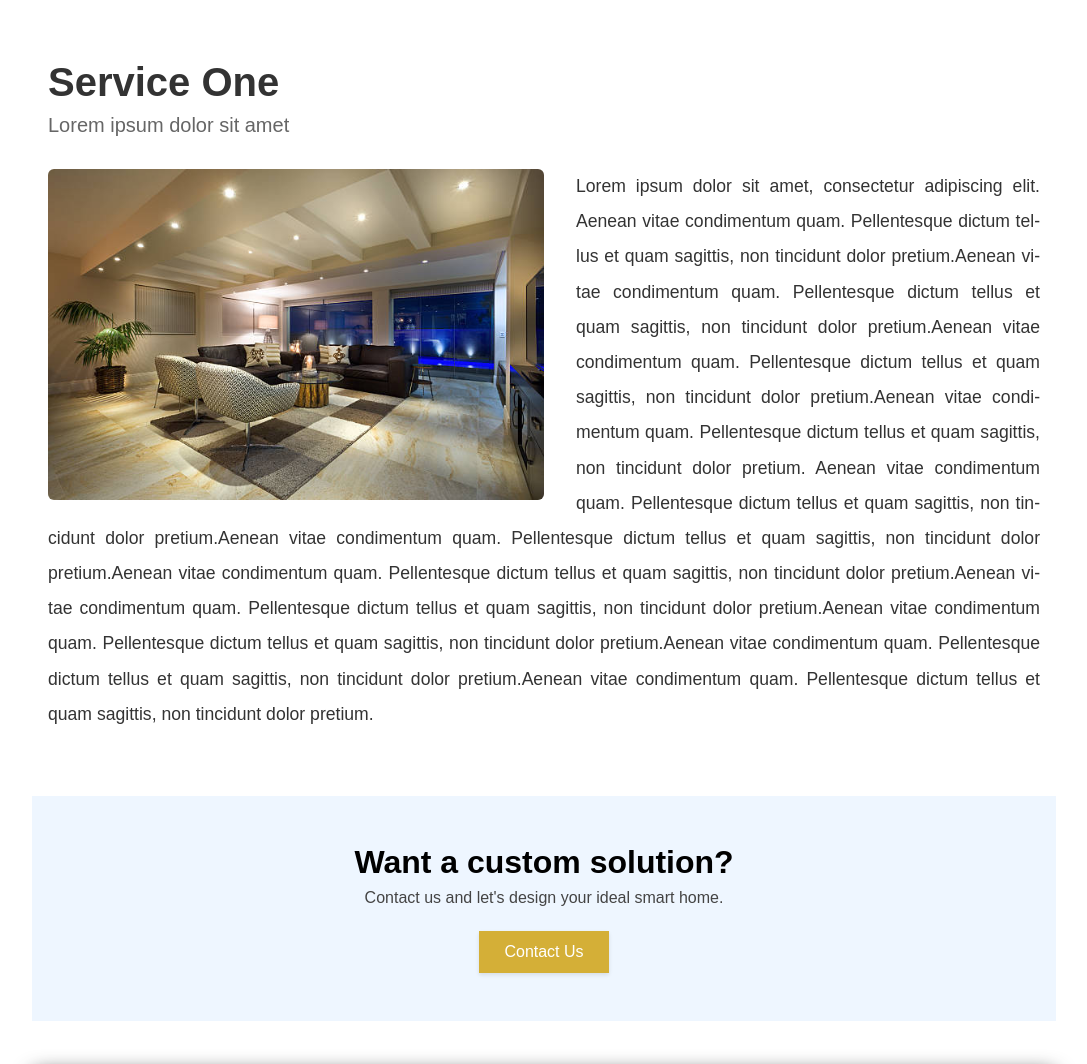
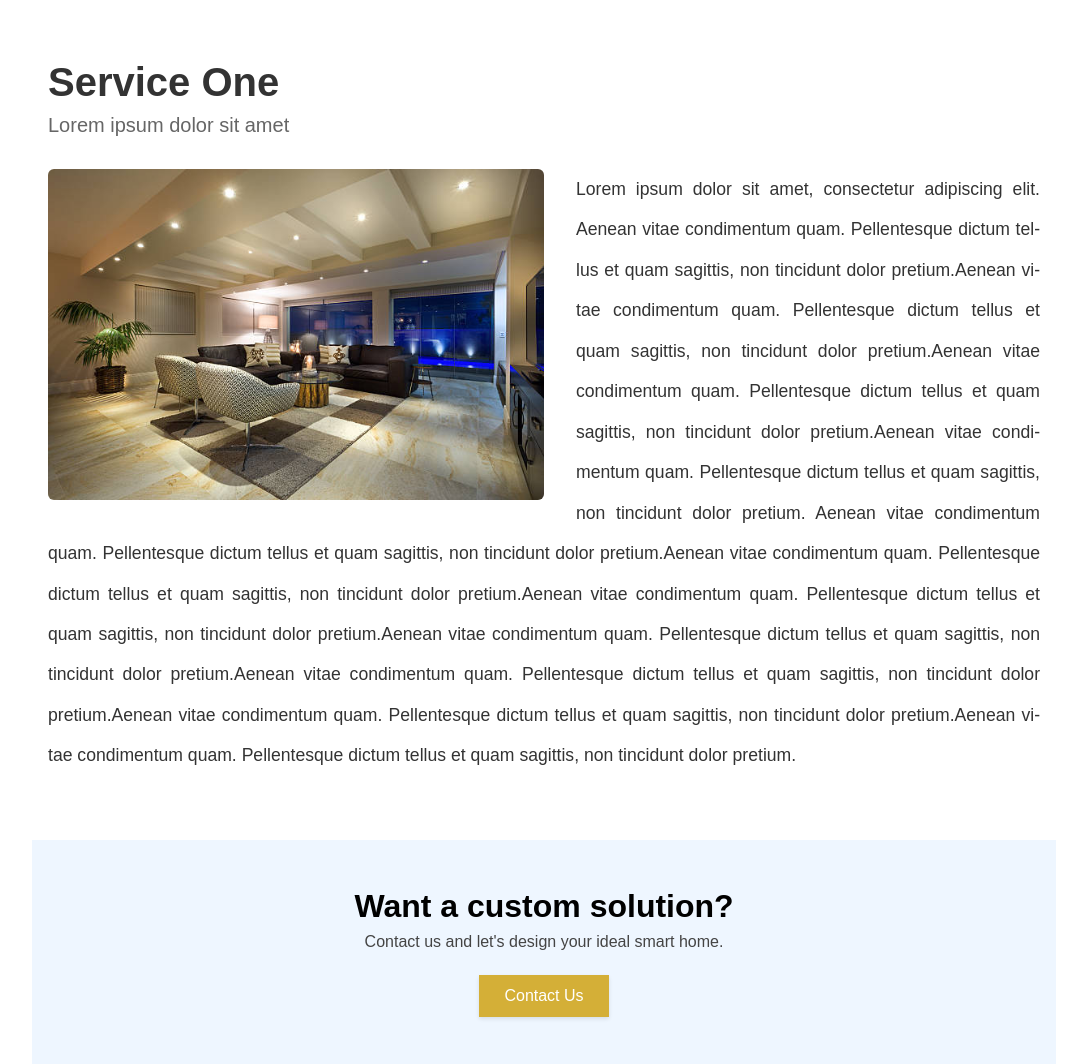
Before and after one commit to jseo07/client-webapp-2025, a Django app: page /sample_service/ in a window 1280 px wide. Shown: the part 74-1138 px from the top of the page, without its empty margins (96-1183 px from the left). Run offline with Django 5.2, Linux system fonts and the light colour scheme.

Commit message:
added more line spacing for services page

```diff
--- a/electric/webapp/static/webapp/css/service_page.css
+++ b/electric/webapp/static/webapp/css/service_page.css
@@ -27,7 +27,7 @@
 
 .service-detail__description{
     font-size: 1.1rem;
-    line-height: 2;
+    line-height: 2.3;
 }
 
 /* Main Image */
```
